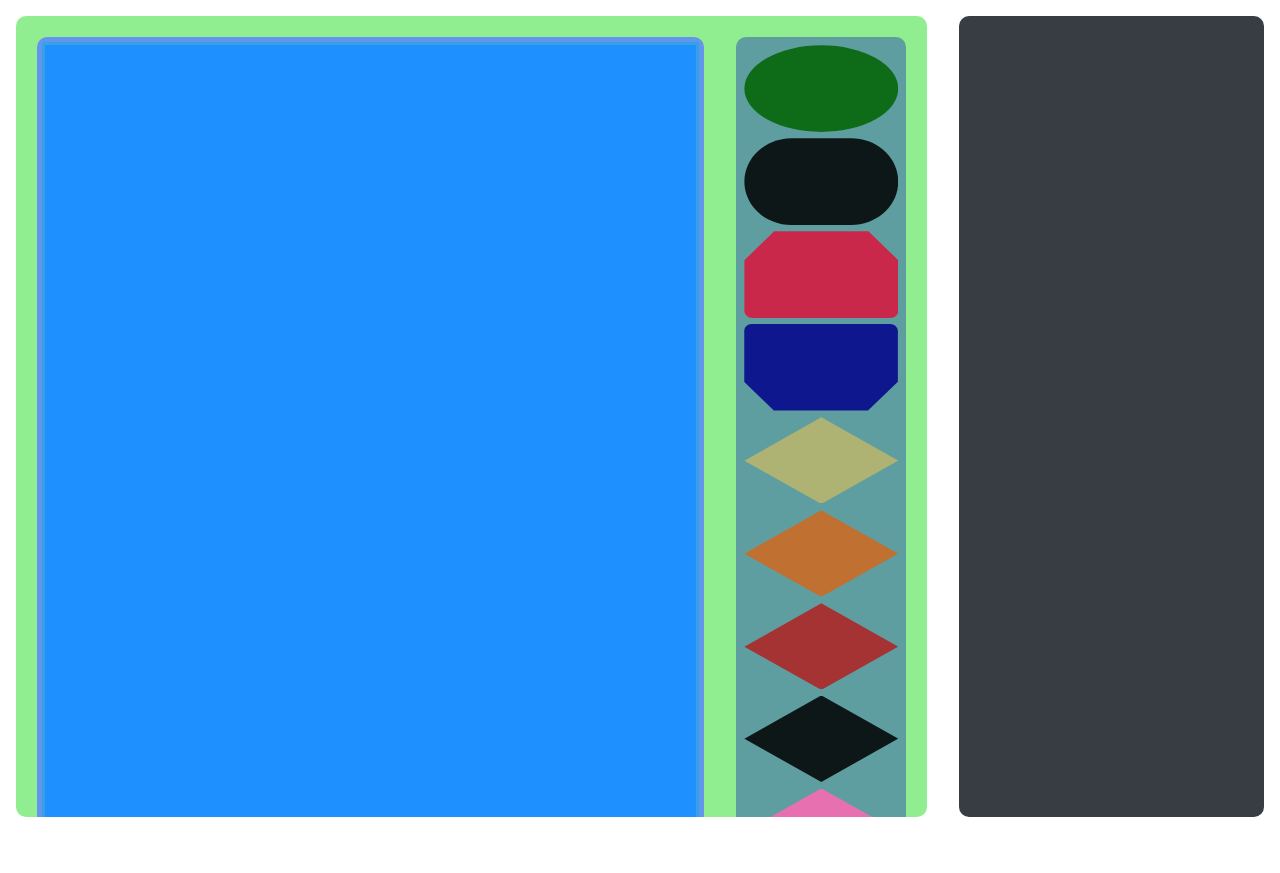
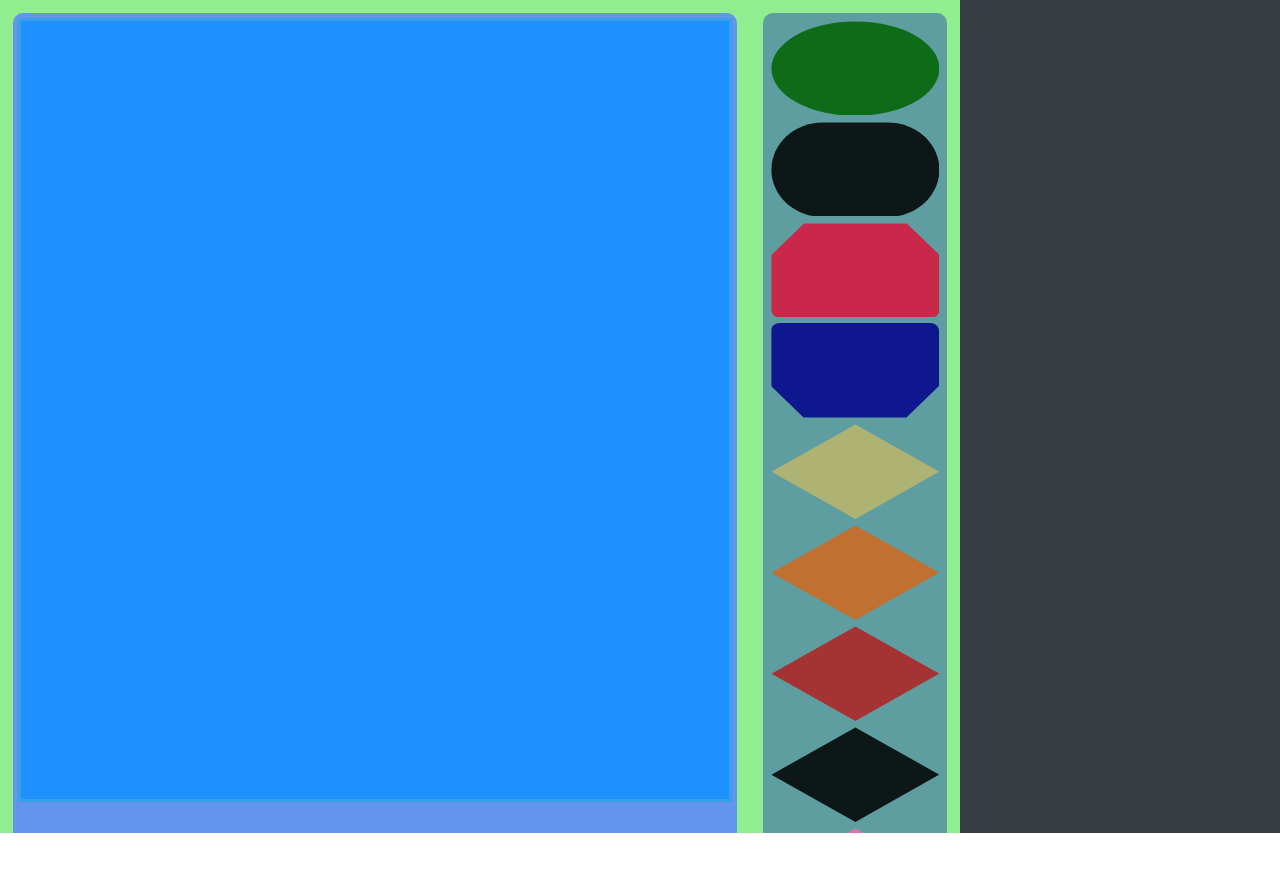
Before and after one commit to kaok1013/program, a PHP site: page /langc.html in a window 1280 px wide. Shown: the part 52-925 px from the top of the page. Run offline with PHP 8.4, Linux system fonts and the light colour scheme.

Commit message:
CSSいじった

```diff
--- a/CSS/header.css
+++ b/CSS/header.css
@@ -1,8 +1,3 @@
-body {
-  margin: 0px;
-  padding: 0px;
-}
-
 /*メニューバー*/
 ul {
   list-style-type: none;
--- a/CSS/langc.css
+++ b/CSS/langc.css
@@ -43,17 +43,14 @@ table {
   padding: 5px;
   display: flex;
   overflow: auto;
-  margin: 1rem;
-  height: 50rem;
+  margin: 0.8rem;
+  height: 52rem;
   border-radius: 10px;
   justify-content: space-evenly;
 }
 .side2 {
-  padding: 5px;
   display: flex;
   overflow: auto;
-  margin: 1rem;
-  border-radius: 10px;
 }
 .all {
   height: 90vh;
@@ -73,8 +70,8 @@ table {
 }
 
 .side:nth-child(1) > table > tbody > tr > td > svg {
-  padding: 3px;
-  width: 6rem;
+  padding: 2px;
+  width: 10rem;
 }
 .side:nth-child(2) {
   flex-basis: 20rem;
--- a/langc.html
+++ b/langc.html
@@ -338,11 +338,6 @@
               </g>
             </svg>
           </div>
-
-          <form id="input_form" style="display:none;">
-            <p>条件</p>
-            <input type="text" id="input1" size="50" maxlength="50" />
-          </form>
         </main>
       </div>
 
@@ -353,5 +348,9 @@
         data-step="4"
       ></div>
     </div>
+    <form id="input_form" style="display:none;">
+      <p>条件</p>
+      <input type="text" id="input1" size="50" maxlength="50" />
+    </form>
   </body>
 </html>
```
